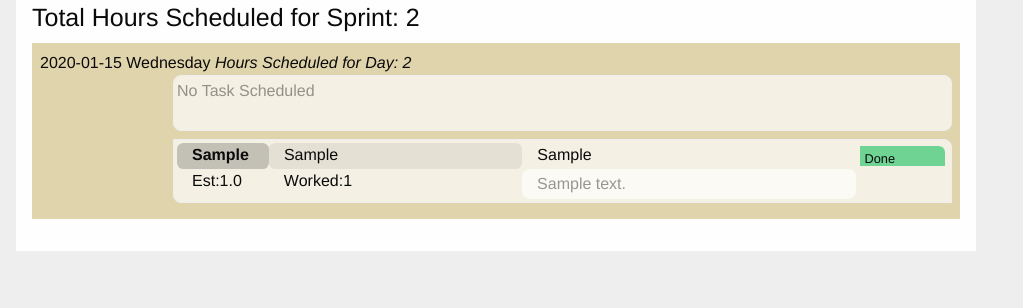
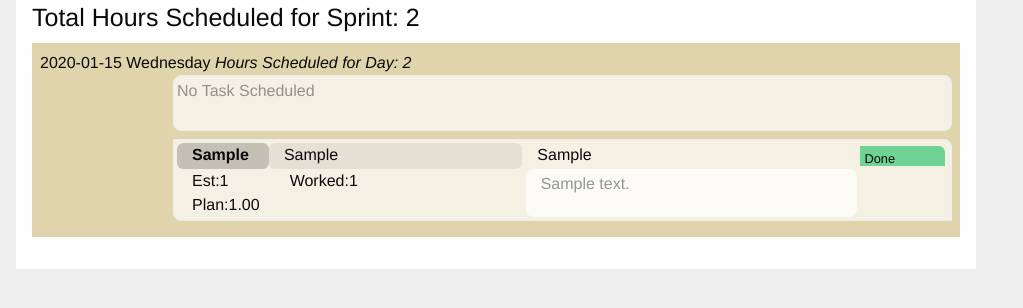
Before and after one commit to trafficone/noscrum, a Flask app: page /sprint/1 in a window 1280 px wide. Shown: the part 160-468 px from the top of the page, without its empty margins (0-1023 px from the left). Run offline with Flask 2, Linux system fonts and the light colour scheme; a user stored in the database is signed in; tables that the repository leaves empty hold one stand-in row (values such as "Sample post"); some libraries are stand-ins or nearby versions.

Commit message:
feat: (#10) Sprint Showcase now updates planned hours when scheduling tasks

```diff
--- a/noscrum/db.py
+++ b/noscrum/db.py
@@ -239,6 +239,6 @@ class ScheduleTask(db.Model):
             "sprint_id": self.sprint_id,
             "sprint_day": str(self.sprint_day),
             "sprint_hour": self.sprint_hour,
-            "schedule_time": self.schedule_time,
+            "schedule_time": float(self.schedule_time),
             "note": self.note,
         }
--- a/noscrum/templates/epic/show.html
+++ b/noscrum/templates/epic/show.html
@@ -20,6 +20,5 @@
         {% endfor %}
     <a class="button" href="{{ url_for('story.create', epic_id=epic['id']) }}">Create Story</a>
 </div>
-TODO: Support Editing Epic from Here
-TODO: Make this look nicer
+<a href="{{url_for('task.list_all')}}" class="button">Return to Task Showcase</a>
 {% endblock %}
--- a/noscrum/templates/sprint/board.html
+++ b/noscrum/templates/sprint/board.html
@@ -52,7 +52,7 @@
             <div class="small-2 columns label float-right status {{ tasks[task]['status'].lower().replace(' ','-') }} " task="{{ task }}">{{ tasks[task].status }}</div>
         </div>
         <div class="row task-work">
-            <div class="small-2 columns">Est:{{ tasks[task].estimate }}</div>
+            <div class="small-2 columns estimate">Est:{{ tasks[task].estimate }}</div>
             <div class="small-6 columns hours-worked float-right">Scheduled:{{ tasks[task].sum_sched}}</div>
             <div class="small-8 columns note">Schedule-specific Note</div>
             <div class="small-2 columns label float-right " data-close>Schedule</div>
@@ -116,15 +116,27 @@
     </form>
     <button class="close-button" data-close aria-label="Close" > <span aria-hidden="true">&times;</span></button>
 </div>
+<div id="PlanHours" class="reveal" data-reveal>
+    <h3>Plan Task</h3>
+    How many hours of this task work are you planning?
+    <form data-abid onsubmit="return false;">
+        <label>Hours
+            <input type="text" placeholder="2" class="editable" pattern="\d+\.?\d*" />
+            <small class="error">Hours must be a number.</small>
+        </label>
+        <button type="submit" class="button" id="plan_hours_button">Plan</button>
+    </form>
+    <button class="close-button" data-close aria-label="Close" > <span aria-hidden="true">&times;</span></button>
+</div>
 {% endif %}
-<h4>Total Hours Scheduled for Sprint: {{totals.sprint}}</h4>
+<h4>Total Hours Scheduled for Sprint: <span class="planned_hrs">{{0 if not totals.sprint else totals.sprint}}</span></h4>
 {% for day in schedule %}
     {% if day[0] % 2 == 0 %}
-        <div class="yellow">
+        <div class="day yellow">
     {% else %}
-        <div class="green">
+        <div class="day green">
     {% endif %}
-        {{day[1]}} {{day[1].strftime('%A')}} <em>Hours Scheduled for Day: {{totals['d'+day[1].strftime('%yyyy-%mm-%dd')]}}</em>
+        {{day[1]}} {{day[1].strftime('%A')}} <em>Hours Scheduled for Day: <span class="planned_hrs">{{0 if not totals['d'+day[1].strftime('%yyyy-%mm-%dd')] else totals['d'+day[1].strftime('%yyyy-%mm-%dd')]}}</span></em>
             {% for hour in day[2] %}
             <div style="display:flex;flex-direction:row;" id="r_{{day[0]}}_{{hour}}">
             <div class="small-2" >
@@ -140,6 +152,7 @@
                     id="{{ 'task_%d_%d'%(schedule.task_id,schedule.id) }}"
                     schedule_id="{{ schedule.id }}"
                     recurring="{{ schedule.recurring_schedule }}"
+                    planned="{{schedule.schedule_time}}"
                     update_url="{{ url_for('task.show',task_id=schedule.task_id,is_json=True) }}">
                     <div class="row">
                         <div class="small-2 columns epic-label">{{ epics[tasks[schedule.task_id].epic_id].epic }}</div>
@@ -148,7 +161,7 @@
                         <div {% if not static %}title="Click to update status"{% endif %} class="small-2 columns label float-right status {{ tasks[schedule.task_id]['status'].lower().replace(' ','-') }} " task="{{ tasks[schedule.task_id].task }}">{{ tasks[schedule.task_id].status }}</div>
                     </div>
                     <div class="row">
-                        <div class="small-2 columns">Est:{{ tasks[schedule.task_id].estimate }}</div>
+                        <div class="small-2 columns">Est:{{ None if not tasks[schedule.task_id].estimate else tasks[schedule.task_id].estimate|round|int }} Plan:{{0 if not schedule.schedule_time else "%.2f"|format(schedule.schedule_time)}}</div>
                         <div class="small-6 columns float-right">Worked:<span class="hours-worked">{{tasks[schedule.task_id].hours_worked}}</span></div>
                         {% if static %}
                         <div class="small-8 columns note">{% if schedule.note %}{{schedule.note}}{% elif not tasks[schedule.task_id].single_sprint_task == 1 %}⚠️Task in multiple sprints!{% endif %}</div>
@@ -198,6 +211,7 @@
         update_url = "{{url_for('sprint.schedule',sprint_id=sprint_id)}}?is_json=True";
         hour = source.attr('hour');
         day = source.attr('day');
+        planned_hours = source.attr('planned');
         index_day = source.attr('index_day');
         task_id = source.attr('task');
         row = source.parent();
@@ -218,6 +232,11 @@
             if(json['task_id']!=task_id){
                 throw 'Task ID doesn\'t match input';
             }
+            daily = row.closest('.day').find('.planned_hrs')
+            sprintly = daily.closest('h4').find('.planned_hrs')
+            planned_hours = Number(planned_hours)
+            daily.text(Number(daily.text())-planned_hours)
+            sprintly.text(Number(sprintly.text())-planned_hours)
             /*row.append($('<div>')
                                 .attr('class','unscheduled-container scheduled container')
                                 .attr('hour',hour)
@@ -231,6 +250,17 @@
     };
     schedule = function(source,day,hour,task_id,recurring){
         index_day = source.attr('index_day');
+        // Get the number of hours planned
+        $('#plan_hours_button').off('click');
+        $('#PlanHours').foundation('open');
+        $('#plan_hours_button').click(function() {
+            $('#PlanHours').foundation('close');
+            planned_hours = $(this).parent().find('input').val();
+            console.log('Planning: '+planned_hours);
+            schedule_next(source,day,hour,task_id,recurring,planned_hours);
+        });
+    };
+    schedule_next = function(source,day,hour,task_id,recurring,planned_hours){
         if(task_id === undefined) {
             throw "Cannot schedule null task ID";
         }
@@ -246,10 +276,9 @@
             var row = source.parent()
             source.remove();
         }
+        var ajax_data = {task_id:task_id,sprint_day:day,sprint_hour:hour,schedule_time:planned_hours};
         if (recurring) {
-            var ajax_data =  {task_id:task_id,sprint_day:day,sprint_hour:hour,recurring:1};
-        } else {
-            var ajax_data = {task_id:task_id,sprint_day:day,sprint_hour:hour};
+            ajax_data.recurring = 1;
         }
         update_url = "{{url_for('sprint.schedule',sprint_id=sprint_id)}}?is_json=True";
         //console.log({task_id:task_id,sprint_day:day,sprint_hour:hour})
@@ -268,6 +297,7 @@
                     .attr('hour',hour)
                     .attr('index_day',index_day)
                     .attr('schedule_id',json.schedule_task.id)
+                    .attr('planned',planned_hours)
                     .addClass('scheduled')
                     .click(scheduled_click)
                     .draggable({
@@ -280,13 +310,20 @@
                     target.attr('recurring',0);
                 }
                 target.children('div.task-header').click(scheduled_click);
+                est = target.children('div.estimate');
+                est.text(est.text() + 'Plan: '+planned_hours);
                 target.children('div.task-work').children('div.hours-worked').html('Worked: <span class="hours-worked">0</span>');
                 target.find('div.note').html('<input class="note" type="text" placeholder="Schedule-specific Note" />')
                 target.children('div.task-work').children('div.label.float-right').text('Log Work')
                     .addClass('log-work');
                 row.append(target);
+                daily = row.closest('.day').find('.planned_hrs')
+                sprintly = daily.closest('h4').find('.planned_hrs')
+                planned_hours = Number(planned_hours)
+                daily.text(Number(daily.text())+planned_hours)
+                sprintly.text(Number(sprintly.text())+planned_hours)
                 if (row.parent().find('.unscheduled-container').length == 0){
-                row.parent().append($('<div>').attr('id','r_'+index_day+'_'+(hour+1))
+                   row.parent().append($('<div>').attr('id','r_'+index_day+'_'+(hour+1))
                                     .addClass('row')
                                     .append( $('<div>').addClass('small-2'))
                                     .append(
@@ -326,16 +363,17 @@
             l_day = locator[1];
             l_hour = Number(locator[2]);
             //bump task down one
-            l_hour+=2;
+            l_hour+=1;
             next_row_id = 'r_'+l_day+'_'+l_hour;
             next_row = $('#'+next_row_id);
             console.log('Next row is: '+next_row_id);
             unschedule(source);
+            /* # Should not be possible in current paradigm
             if(!(next_row.html() === undefined)){
                 console.log(locator[2]+' Moving task '+source_id+' to row '+next_row_id);
                 next_task = next_row.children('.scheduled');
                 bump(next_task,source_task_id);
-            }
+            }*/
             schedule(row,day,source_hour,task_id);
         } else {
             schedule(source,day,source_hour,task_id);
--- a/noscrum/templates/story/show.html
+++ b/noscrum/templates/story/show.html
@@ -5,7 +5,6 @@
 {% endblock %}
 
 {% block content %}
-TODO: Support Editing Story from Here
 <div class="story">
     <div class="{{ story['color'] }}">
         <h2>{{ story['epic'] }}</h2>
@@ -22,4 +21,5 @@ TODO: Support Editing Story from Here
             </ul>
     </div>
 </div>
+<a href="{{url_for('task.list_all')}}" class="button">Return to Task Showcase</a>
 {% endblock %}
```
Also changed, not shown: noscrum/sprint.py (+7 -6 lines).
